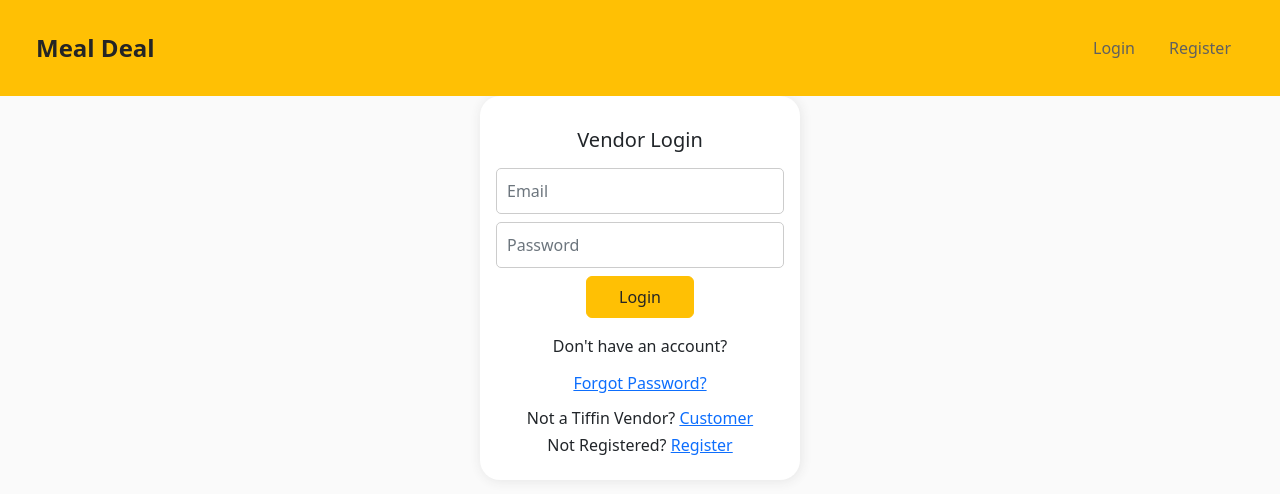
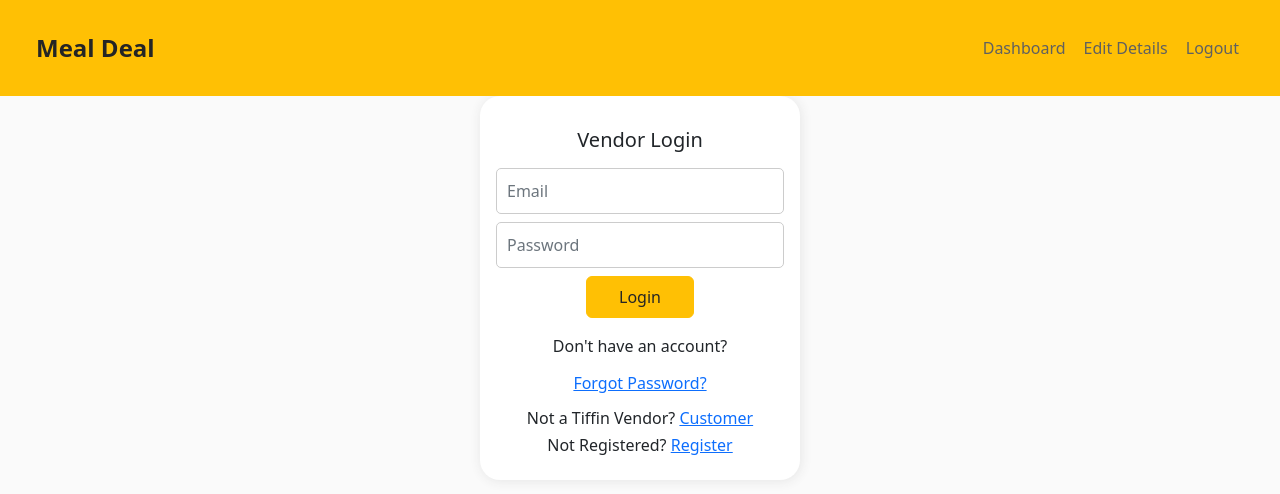
Before and after one commit to ITUS-Tech/MealDeal-Frontend, a React (Create React App) app in the folder meal-deal/: page /tiffin-vendor/login in a window 1280 px wide. Shown: the top 494 px of the page. Built offline with nearby package versions, Linux system fonts and the light colour scheme; sample sign-in values are in the browser's storage.

Commit message:
added buttons to navbar

```diff
--- a/meal-deal/src/App.js
+++ b/meal-deal/src/App.js
@@ -29,21 +29,18 @@ function App() {
 
   const getUser = () => {
     let currState= {...state};
-    currState.userId= localStorage.getItem("userId") || state.userId;
-    currState.isLoggedIn= true;
-    currState.isCustomer= localStorage.getItem("isCustomer") || state.isCustomer;
-    setState(currState);
-    return state
+    let id= localStorage.getItem("userId")
+    currState.userId= id || state.userId;
+    currState.isLoggedIn= id>0;
+    let iscustomer= localStorage.getItem("isCustomer")
+    currState.isCustomer= iscustomer==='true'
+    return currState
   };
 
-  const setUser= (state) => {
-    setState(state);
-    localStorage.removeItem("userId");
-    localStorage.removeItem("customer");
-  }
+
   return (
     <React.Fragment>
-      <NavBar user={getUser} setUser={setUser}/>
+      <NavBar user={getUser} />
       <ToastContainer />
       <Routes>
         <Route path="/" element={<Navigate to="/customer" replace />} />
--- a/meal-deal/src/screens/customerLogin.js
+++ b/meal-deal/src/screens/customerLogin.js
@@ -3,7 +3,7 @@ import { Link } from "react-router-dom";
 import "../styles/login.css";
 import FormInput from "../common/formInput";
 
-function LoginPage() {
+function LoginPage(props) {
   const [email, setEmail] = useState("");
   const [password, setPassword] = useState("");
   const [errorMessage, setErrorMessage] = useState("");
@@ -25,6 +25,7 @@ function LoginPage() {
     const formData = { email, password };
 
     try {
+      console.log(formData);
       await fetch("http://mealdeal.herokuapp.com/login", {
         method: "POST",
         headers: {
@@ -42,7 +43,7 @@ function LoginPage() {
         .then((res) => {
           console.log(res);
           localStorage.setItem("userId", res);
-          localStorage.setItem("type", "customer");
+          localStorage.setItem("isCustomer", true);
           window.location.href = "/";
         });
     } catch (error) {
--- a/meal-deal/src/screens/navBar.js
+++ b/meal-deal/src/screens/navBar.js
@@ -5,15 +5,13 @@ import config from "../config.json";
 import "../styles/navBar.css";
 
 function NavBar(props) {
-  const { userId, isLoggedIn, isCustomer } = props.user;
+  const { userId, isLoggedIn, isCustomer } = props.user();
   let navigate = useNavigate();
+  //console.log(props.user());
 
   const logOut = () => {
-    props.setUser({
-      userId:-1,
-      isLoggedIn:false,
-      isCustomer:false
-    })
+    localStorage.removeItem("userId");
+    localStorage.removeItem("isCustomer");
     navigate("")
   };
 
@@ -58,15 +56,15 @@ function NavBar(props) {
             <ul className="navbar-nav ml-auto justify-content">
               <button
                 className="nav-link btn"
-                onClick={() => navigate("/customer/subscriptions")}
+                onClick={() => navigate("/cart")}
               >
-                Subscriptions
+                Cart
               </button>
               <button
                 className="nav-link btn"
                 onClick={() => navigate("/customer/edit")}
               >
-                Edit Details
+                Profile
               </button>
               <button className="nav-link btn" onClick={logOut}>
                 Logout
@@ -81,7 +79,7 @@ function NavBar(props) {
                 className="nav-link btn"
                 onClick={() => navigate("/tiffin-vendor/subscriptions")}
               >
-                Subscriptions
+                Dashboard
               </button>
               <button
                 className="nav-link btn"
--- a/meal-deal/src/screens/tiffinVendorLogin.js
+++ b/meal-deal/src/screens/tiffinVendorLogin.js
@@ -25,7 +25,7 @@ function LoginPage() {
     const formData = { email, password };
 
     try {
-      await fetch("http://localhost:8080/login", {
+      await fetch("http://mealdeal.herokuapp.com/login", {
         method: "POST",
         headers: {
           "Content-Type": "application/json",
@@ -42,8 +42,8 @@ function LoginPage() {
         .then((res) => {
           console.log(res);
           localStorage.setItem("userId", res);
-          localStorage.setItem("type", "vendor");
-          window.location.href = "/";
+          localStorage.setItem("isCustomer", false);
+          window.location.href = "/vendorHome";
         });
     } catch (error) {
       setErrorMessage("Something went wrong, please try again later.");
```
